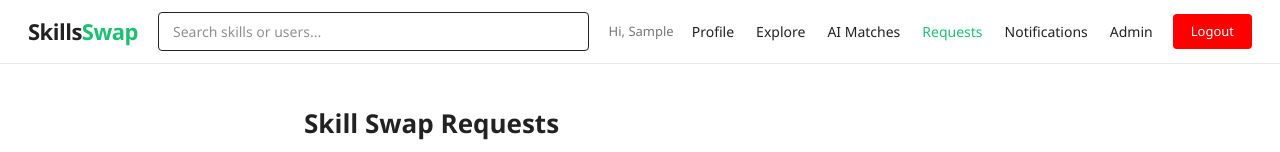
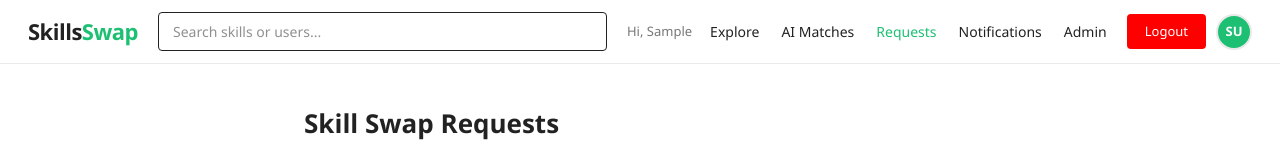
Before and after one commit to usamashabbir11/SkillsSwap, a React (Vite) app in the folder frontend/: page /requests in a window 1280 px wide. Shown: the top 152 px of the page. Built offline with nearby package versions, Linux system fonts and the light colour scheme; no server answers; sample sign-in values are in the browser's storage.

Commit message:
profile logo done

```diff
--- a/frontend/src/components/Navbar.jsx
+++ b/frontend/src/components/Navbar.jsx
@@ -2,7 +2,8 @@ import { useEffect, useState } from "react";
 import { useNavigate, useLocation } from "react-router-dom";
 import {
   getIncomingRequestsApi,
-  getNotificationsApi
+  getNotificationsApi,
+  getProfileApi
 } from "../api/userApi";
 
 const Navbar = () => {
@@ -13,6 +14,8 @@ const Navbar = () => {
   const [requestCount, setRequestCount] = useState(0);
   const [notificationCount, setNotificationCount] = useState(0);
   const [searchQuery, setSearchQuery] = useState("");
+  const [profileImage, setProfileImage] = useState(null);
+  const [avatarHovered, setAvatarHovered] = useState(false);
 
   useEffect(() => {
     if (!user) return;
@@ -25,7 +28,20 @@ const Navbar = () => {
       setNotificationCount(notifications.data.filter(n => !n.read).length);
     };
 
+    const loadProfile = async () => {
+      try {
+        const res = await getProfileApi();
+        const img = res.data.profileImage;
+        if (img) {
+          setProfileImage(img.startsWith("http") ? img : `http://localhost:5000${img}`);
+        }
+      } catch {
+        // ignore
+      }
+    };
+
     loadCounts();
+    loadProfile();
   }, []);
 
   const hideRequestBadge = location.pathname === "/requests";
@@ -106,10 +122,6 @@ const Navbar = () => {
             <span style={{ color: "#777777", fontSize: "13px", marginRight: "6px", whiteSpace: "nowrap" }}>
               Hi, {user.name?.split(" ")[0]}
             </span>
-
-            <button onClick={() => navigate("/profile")} style={navLinkStyle("/profile")}>
-              Profile
-            </button>
 
             <button onClick={() => navigate("/users")} style={navLinkStyle("/users")}>
               Explore
@@ -196,6 +208,43 @@ const Navbar = () => {
             >
               Logout
             </button>
+
+            {/* Avatar */}
+            <div
+              onClick={() => navigate("/profile")}
+              title="View Profile"
+              onMouseEnter={() => setAvatarHovered(true)}
+              onMouseLeave={() => setAvatarHovered(false)}
+              style={{
+                width: "36px",
+                height: "36px",
+                borderRadius: "50%",
+                border: `2px solid ${avatarHovered ? "#1dbf73" : "#e9e9e9"}`,
+                cursor: "pointer",
+                overflow: "hidden",
+                flexShrink: 0,
+                marginLeft: "8px",
+                transition: "border-color 0.15s",
+                backgroundColor: "#1dbf73",
+                display: "flex",
+                alignItems: "center",
+                justifyContent: "center"
+              }}
+            >
+              {profileImage ? (
+                <img
+                  src={profileImage}
+                  alt="Profile"
+                  style={{ width: "100%", height: "100%", objectFit: "cover" }}
+                />
+              ) : (
+                <span style={{ color: "#ffffff", fontSize: "13px", fontWeight: 700, lineHeight: 1 }}>
+                  {user.name
+                    ? user.name.split(" ").filter(Boolean).slice(0, 2).map(n => n[0].toUpperCase()).join("")
+                    : "U"}
+                </span>
+              )}
+            </div>
           </>
         ) : (
           <>
```
